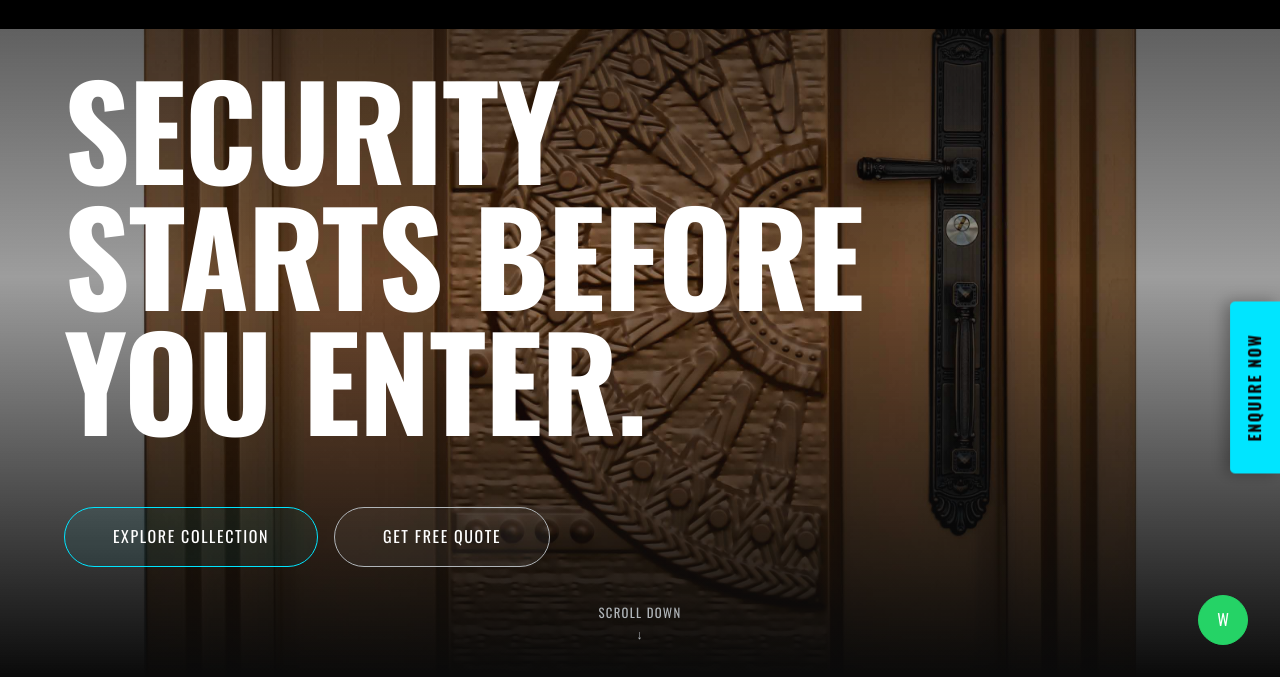
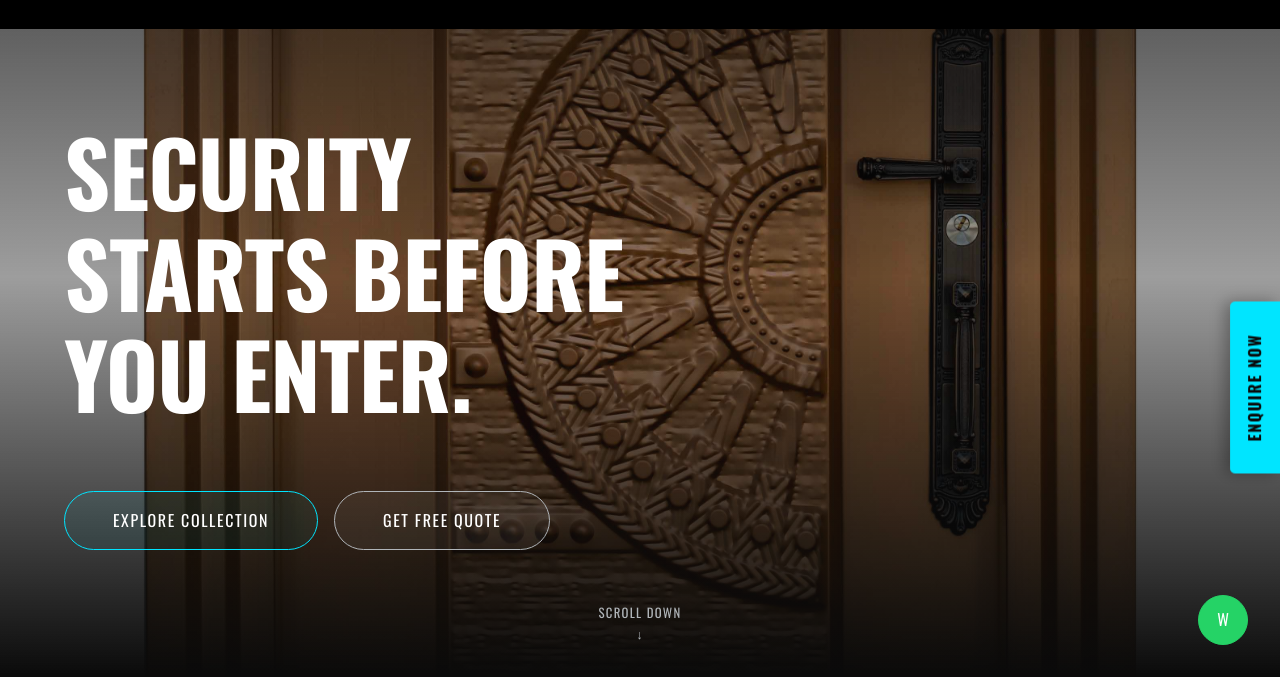
Before and after one commit to Saraththecoder/sheee, a website built with Vite: page index.html in a window 1280 px wide. Shown: the part 123-800 px from the top of the page. Built offline with nearby package versions, Linux system fonts and the light colour scheme; some packages are replaced by stand-ins of ours.

Commit message:
commit 1

```diff
--- a/styles/main.css
+++ b/styles/main.css
@@ -67,9 +67,9 @@ h1, h2, h3, h4, h5, h6, .heading {
 }
 
 .text-huge {
-  font-size: clamp(4rem, 10vw, 12rem);
+  font-size: clamp(3rem, 7vw, 8rem);
   letter-spacing: -0.01em;
-  line-height: 0.95;
+  line-height: 1.05;
 }
 
 .text-large {
@@ -269,7 +269,7 @@ h1, h2, h3, h4, h5, h6, .heading {
 
 .hero-content {
   z-index: 1;
-  margin-top: 10vh;
+  margin-top: 15vh;
 }
 
 .hero-sub {
```
